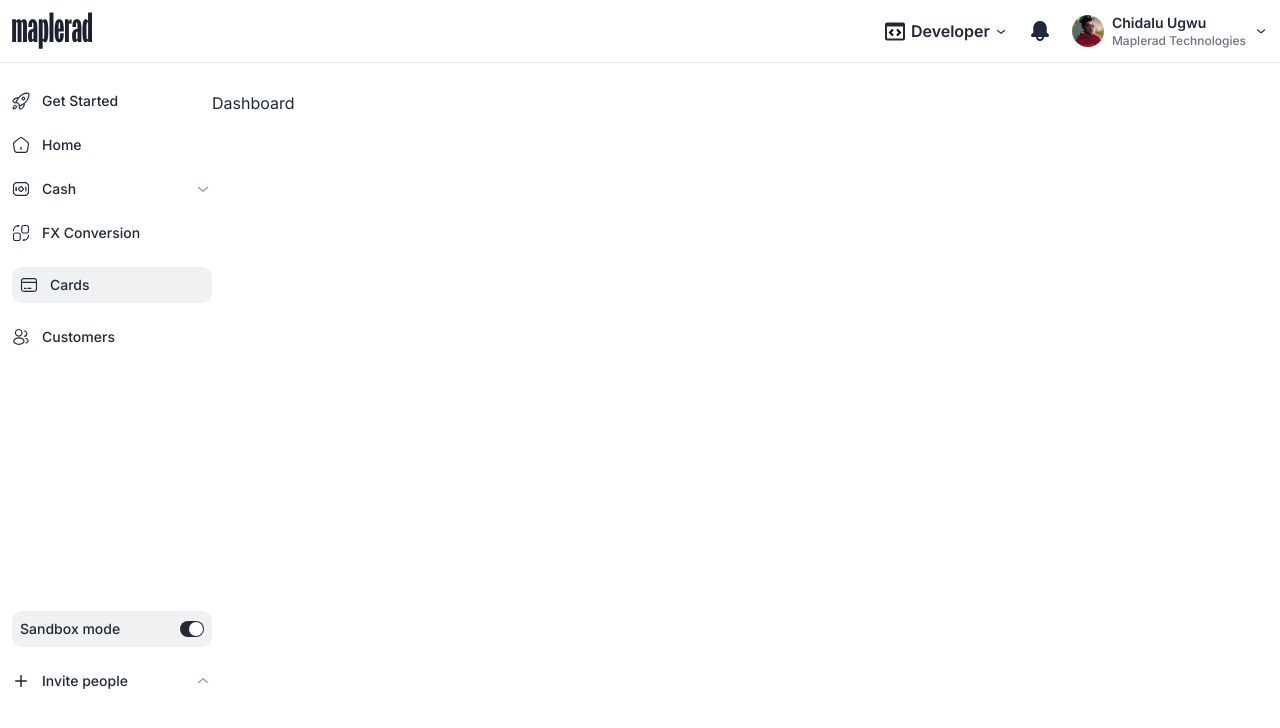
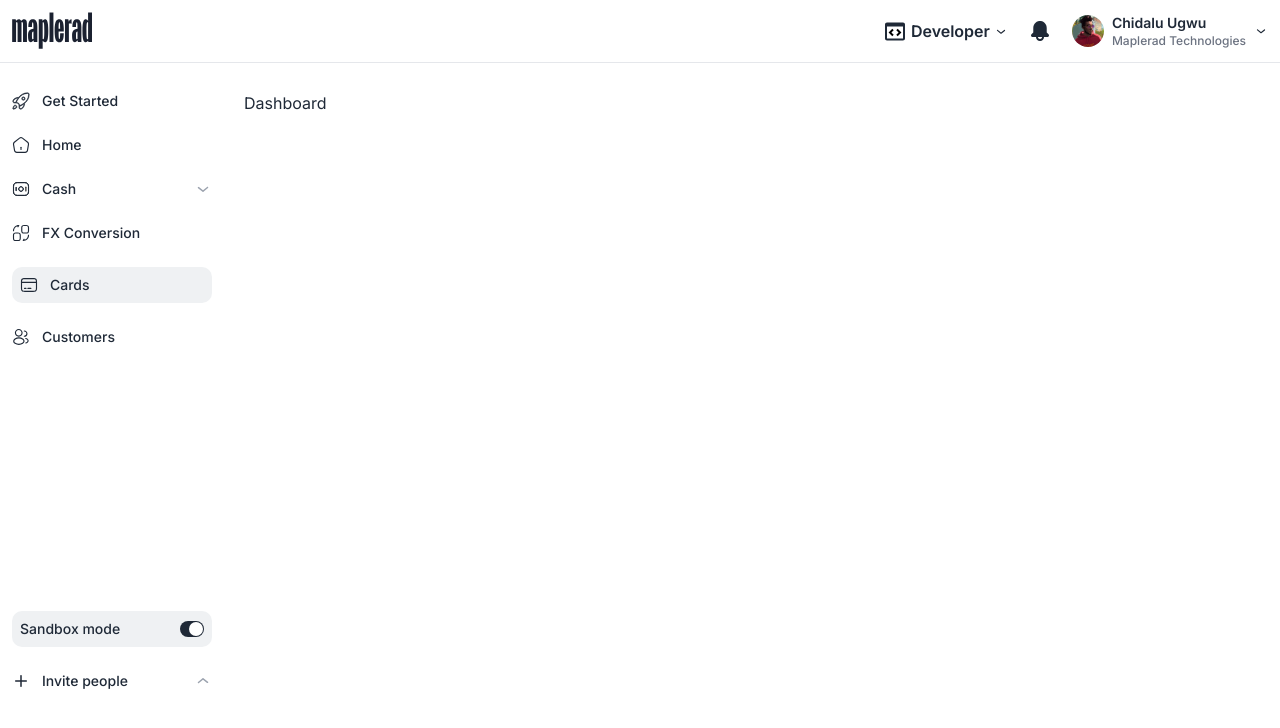
Before and after one commit to Mapelsun/mapelrad-app, a Vue app: page /dashboard/card in a window 1280 px wide. Shown: the top 728 px of the page. Built offline with nearby package versions, Linux system fonts and the light colour scheme.

Commit message:
style: fixes

```diff
--- a/src/components/CusButton.vue
+++ b/src/components/CusButton.vue
@@ -25,7 +25,7 @@ const props = defineProps({
 
 const computedClasses = computed(() => {
   return [
-    'rounded-[10px] font-semibold text-primary w-full py-2',
+    'rounded-[10px] font-semibold text-primary py-2',
     props.customClasses,
     getVariantClass(),
   ];
--- a/src/layouts/DashboardLayout.vue
+++ b/src/layouts/DashboardLayout.vue
@@ -7,7 +7,7 @@ import SideNav from '@/components/SideNav.vue'
   <div class="flex flex-col">
     <header-nav />
     <hr class="w-full text-accent-gray-200" />
-    <div class="max-container flex my-4 h-[90vh]">
+    <div class="max-container flex gap-8 my-4 h-[90vh]">
       <side-nav />
       <slot />
     </div>
--- a/src/views/OtpView.vue
+++ b/src/views/OtpView.vue
@@ -33,7 +33,7 @@ const test = () => {
           <div class="flex flex-col mb-6">
             <otp-input @otp-complete="(otp) => otpVal = otp" />
           </div>
-          <cus-button @click="test" variant="green-bg">Submit</cus-button>
+          <cus-button @click="test" variant="green-bg" custom-classes="mb-4">Submit</cus-button>
           <p class="text-secondary text-sm text-center mb-8">
             Didn’t receive any code?
             <span class="text-accent-blue cursor-pointer">Resend</span>
```
